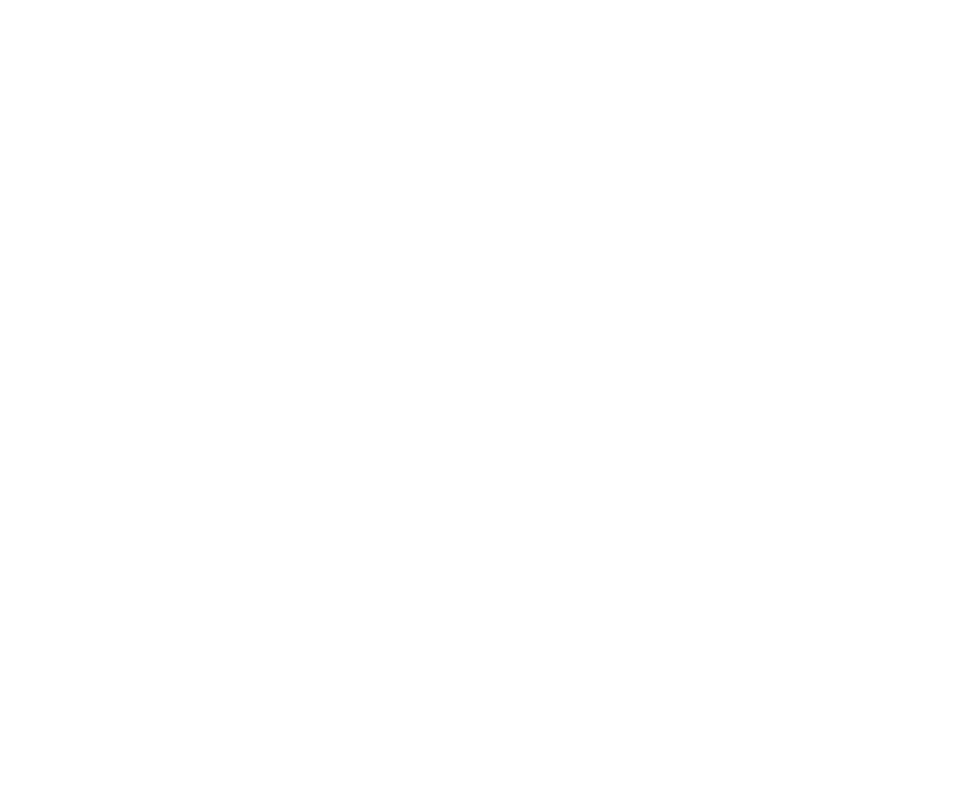
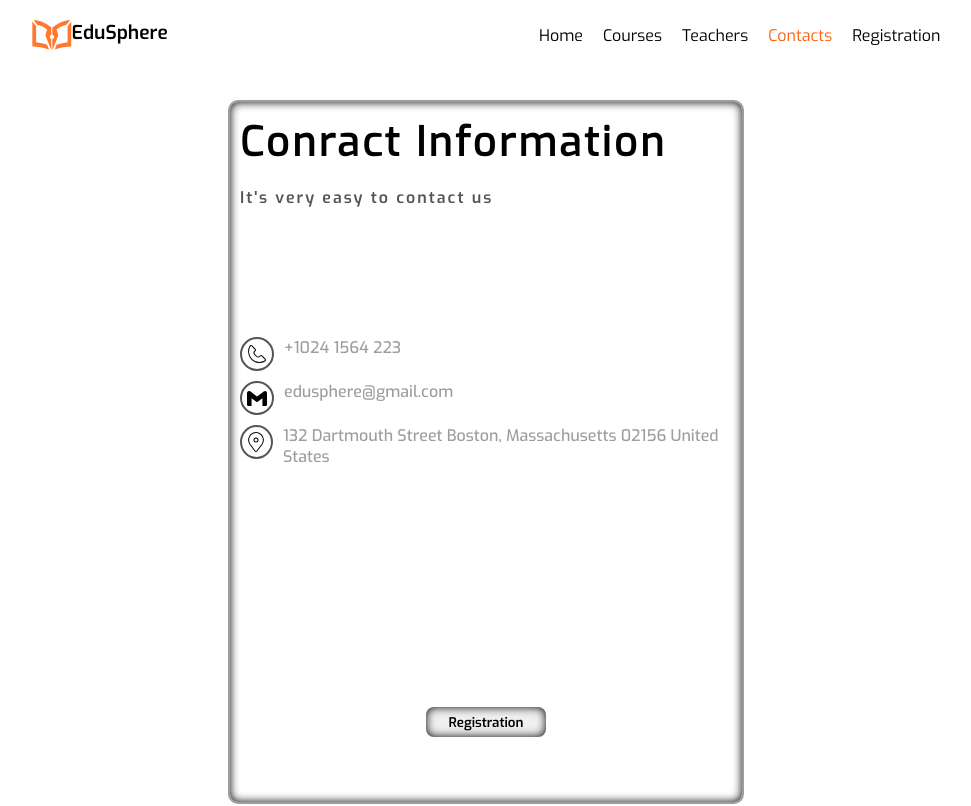
Before and after one commit to PaylakNavasardyan/EduSphere, a React (Create React App) app in the folder client/: page /Contacts in a window 1280 px wide. Before the commit this address had no page. Shown: the top 806 px of the page, without its empty margins (154-1125 px from the left). Built offline with nearby package versions, Linux system fonts and the light colour scheme.

Commit message:
New page: Contacts

```diff
--- a/client/src/App.tsx
+++ b/client/src/App.tsx
@@ -5,6 +5,7 @@
 import Footer from './components/footer/Footer';
 import Courses from './components/courses/Courses';
 import Teachers from './components/teachers/Teachers';
+import Contacts from './components/contacts/Contacts';
 import ScrollToTop from './ScrollToTop';
 
 function App() {
@@ -36,6 +37,14 @@
             <Footer />
           </>
         } />
+
+        <Route path={'/Contacts'} element = {
+          <>
+            <Navbar />
+            <Contacts />
+            <Footer />
+          </>
+        } />
       </Routes>
     </div>
   );
--- /dev/null
+++ b/client/src/components/contacts/Contacts.module.css
@@ -0,0 +1,104 @@
+.contacts {
+    width: 100%;
+    height: auto;
+    margin: 100px 0 50px 0;
+    display: flex;
+    align-items: center;
+    justify-content: center;
+}
+
+.contactsContainer {
+    width: 40%;
+    height: 700px;
+    display: flex;
+    flex-direction: column;
+    border: 2px solid var(--Gray);
+    border-radius: 10px;
+    box-shadow: inset 0 0 10px var(--Black);
+    .containerGuide {
+        width: 100%;
+        height: auto;
+        display: flex;
+        flex-direction: column;
+        align-items: start;
+        justify-content: center;
+        line-height: 6px;
+        padding-left: 10px;
+        margin-top: 5px;
+        h2 {
+            font-size: 40px;
+            letter-spacing: 3px;
+            font-family: 'exo-regular';
+        }
+        p {
+            font-family: 'exo-semiBold';
+            letter-spacing: 2px;
+            color: var(--DarkGray);
+        }
+    }
+    .containerContacts {
+        width: 100%;
+        height: 250px;
+        display: flex;
+        flex-direction: column;
+        justify-content: end;
+        gap: 10px;
+        .containerContactsContact {
+            width: 100%;
+            height: auto;
+            display: flex;
+            padding-left: 10px;
+            gap: 10px;
+            .containerIcon {
+                width: 30px;
+                height: 30px;
+                display: flex;
+                align-items: center;
+                justify-content: center;
+                border: 2px solid var(--DarkGray);
+                border-radius: 50%;
+            }
+            .containerIcon:hover {
+                border: 2px solid var(--Hover);
+            }
+            span {
+                font-family: 'exo-medium';
+                color: var(--Gray);
+            }
+            span:hover {
+                color: var(--Hover);
+            }
+            a {
+                text-decoration: none;
+            }
+        }
+        .containerContactsContact:hover {
+            color: var(--Hover);
+        }
+    }
+}
+
+.contactsButton {
+    width: 100%;
+    height: 270px;
+    display: flex;
+    align-items: end;
+    justify-content: center;
+    button {
+        width: 120px;
+        height: 30px;
+        border-radius: 8px;
+        border: none;
+        cursor: pointer;
+        font-family: 'exo-semiBold';
+        box-shadow: inset 0 0 10px var(--Black);
+    }
+    button:hover {
+        box-shadow: inset 0 0 10px var(--Hover);
+        color: var(--Pressed);
+    }
+    button:focus {
+        box-shadow: inset 0 0 10px var(--Pressed);
+        color: var(--Danger);
+    }
+}
--- /dev/null
+++ b/client/src/components/contacts/Contacts.tsx
@@ -0,0 +1,72 @@
+import { FC } from 'react'
+import classes from './Contacts.module.css';
+import { CiPhone, CiLocationOn } from "react-icons/ci";
+import { BiLogoGmail } from "react-icons/bi";
+import type { IconBaseProps } from "react-icons";
+import { Link } from 'react-router-dom';
+
+const PhoneIcon: FC<IconBaseProps> = (props) => {
+  const IconComponent = CiPhone as React.ComponentType<IconBaseProps>;
+  return <IconComponent {...props} />
+}
+
+const GmailIcon: FC<IconBaseProps> = (props) => {
+  const IconComponent = BiLogoGmail as React.ComponentType<IconBaseProps>;
+  return <IconComponent {...props} />
+}
+
+const LocationIcon: FC<IconBaseProps> = (props) => {
+  const IconComponent = CiLocationOn as React.ComponentType<IconBaseProps>;
+  return <IconComponent {...props} />
+}
+
+const Contacts:FC = () => {
+  return (
+    <div className={classes.contacts}>
+      <div className={classes.contactsContainer}>
+        <div className={classes.containerGuide}>
+          <h2>Conract Information</h2>
+          <p>It's very easy to contact us</p>
+        </div>
+
+        <div className={classes.containerContacts}>
+          <div className={classes.containerContactsContact}>
+            <div className={classes.containerIcon}>
+              <PhoneIcon size={24}/>
+            </div>
+            <a href="tel:+10241564223" target='_blank'>
+              <span>+1024 1564 223</span>
+            </a>
+          </div>
+
+          <div className={classes.containerContactsContact}>
+            <div className={classes.containerIcon}>
+              <GmailIcon size={24} />
+            </div>
+            <a href="https://www.gmail.com" target='_blank'>
+              <span>edusphere@gmail.com</span>
+            </a>
+          </div>
+
+          <div className={classes.containerContactsContact}>
+            <div className={classes.containerIcon}>
+              <LocationIcon size={24} />
+            </div>
+            <a href="https://www.google.com/maps/place/132+Dartmouth+St,+Boston,+MA+02116,+USA/@42.3467604,-71.0786931,644m/data=!3m2!1e3!4b1!4m6!3m5!1s0x89e37a0d715622b3:0x3b977ca25eeffaaa!8m2!3d42.3467604!4d-71.0761182!16s%2Fg%2F11p106jvz9?entry=ttu&g_ep=EgoyMDI1MDMxOS4yIKXMDSoJLDEwMjExNDUzSAFQAw%3D%3D"
+            target='_blank'>
+              <span>132 Dartmouth Street Boston, Massachusetts 02156 United States</span>
+            </a>
+          </div>
+        </div>
+
+        <div className={classes.contactsButton}>
+          <Link to='/Registration'>
+            <button>Registration</button>
+          </Link>
+        </div>
+      </div>
+    </div>
+  )
+}
+
+export default Contacts
```
